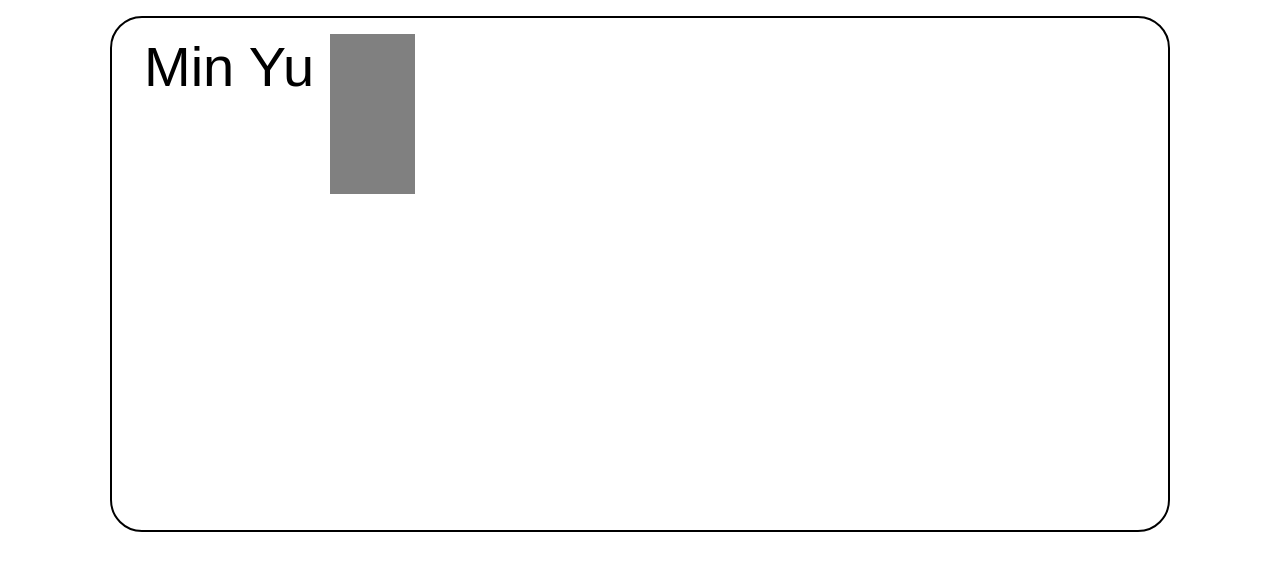
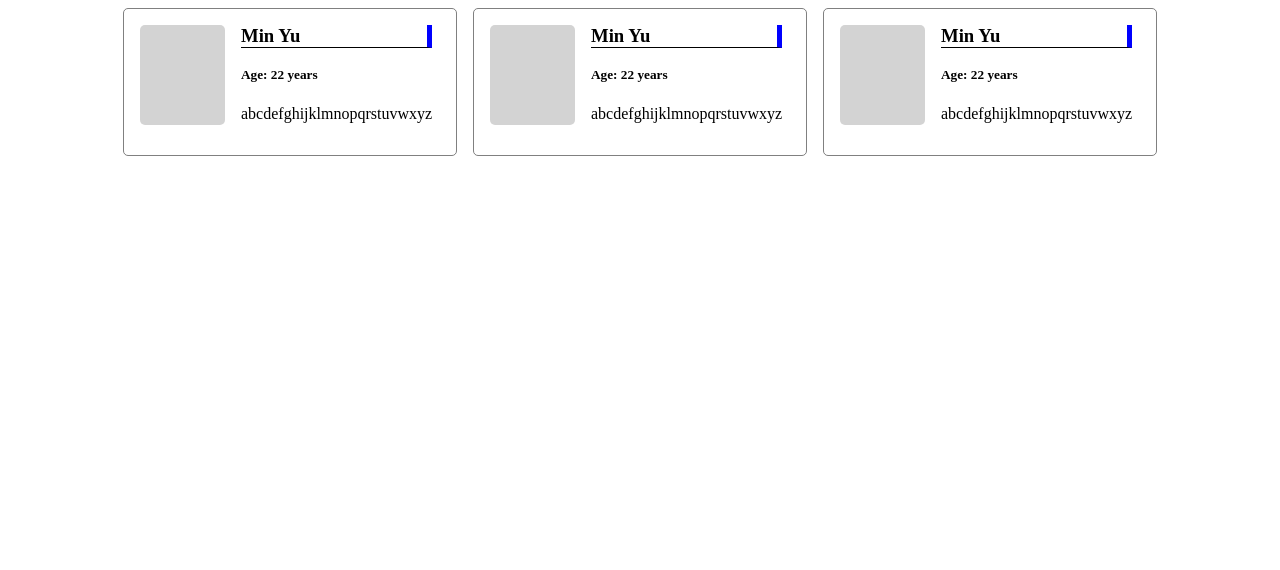
Before and after one commit to yu000541/flexbox, a plain HTML site: page drivers-license.html in a window 1280 px wide. Drawn offline with Linux system fonts and the light colour scheme.

Commit message:
built up the structure of drivers license

```diff
--- a/dl-stylesheet.css
+++ b/dl-stylesheet.css
@@ -1,30 +1,42 @@
-body{
-    display: flex;
-    border: 2px solid black;
-    width: 80%;
-    margin: 1rem auto;
-    padding: 1rem;
-    min-height: 30rem;
-    border-radius: 2rem;
+p, h1, h2, h3, h4, h5, h6{
+    margin-top: unset;
+    padding-top: unset;
 }
 
-p{
-    font-size: 2rem;
+.container {
+    display: flex;
+    text-wrap: wrap;
+    gap: 1rem;
+    justify-content: center;
+}
+
+.license{
+    display: flex;
+    gap: 1rem;
+    padding: 1rem;
+    border: 1px solid gray;
+    width: 300px;
+    border-radius: 5px;
 }
 
 .license aside .headshot{
-    background-color: grey;
+    border-radius: 5px;
+    background-color: lightgray;
     width: 85px;
-    min-height: 10rem;
+    min-height: 100px;
 }
 
-header a{
-    font-size: 3.5rem;
-    font-family: Arial, sans-serif;
-    margin: 1rem;
-    border-bottom: 1px;
+.license article h3{
+    margin-top: unset;
+    padding-top: unset;
+    border-right: 5px solid blue;
+    border-bottom: 1px solid black;
 }
 
-.container{
+.license article h5{
 
 }
+
+.license article p{
+
+}
--- a/drivers-license.html
+++ b/drivers-license.html
@@ -7,15 +7,45 @@
 </head>
 <body>
 
-<header>
-    <a>Min Yu</a>
-</header>
+<div class="container">
+    <div class="license">
+        <aside>
+            <div class="headshot"></div>
+        </aside>
 
-<div class="license">
-    <aside>
-        <div class="headshot"></div>
-    </aside>
+        <article>
+            <h3>Min Yu</h3>
+            <h5>Age: 22 years</h5>
+            <p>abcdefghijklmnopqrstuvwxyz</p>
+        </article>
+    </div>
+
+    <div class="license">
+        <aside>
+            <div class="headshot"></div>
+        </aside>
+
+        <article>
+            <h3>Min Yu</h3>
+            <h5>Age: 22 years</h5>
+            <p>abcdefghijklmnopqrstuvwxyz</p>
+        </article>
+    </div>
+
+    <div class="license">
+        <aside>
+            <div class="headshot"></div>
+        </aside>
+
+        <article>
+            <h3>Min Yu</h3>
+            <h5>Age: 22 years</h5>
+            <p>abcdefghijklmnopqrstuvwxyz</p>
+        </article>
+    </div>
 </div>
+
+
 
 </body>
 </html>
```
